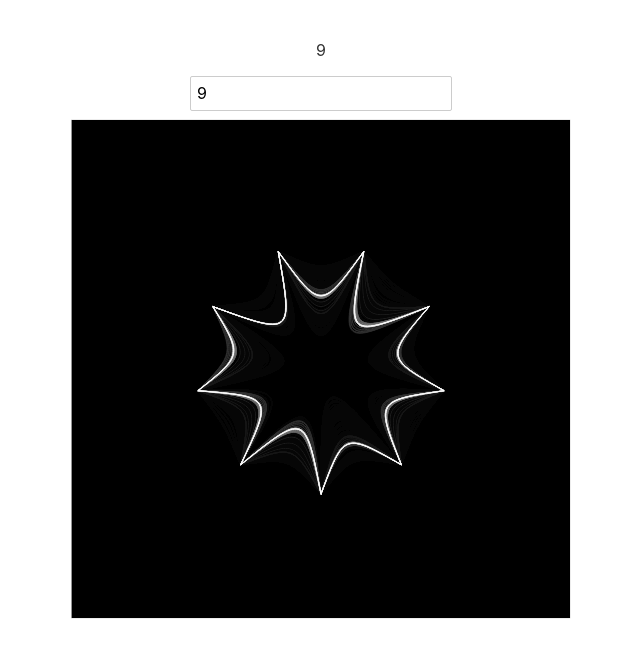
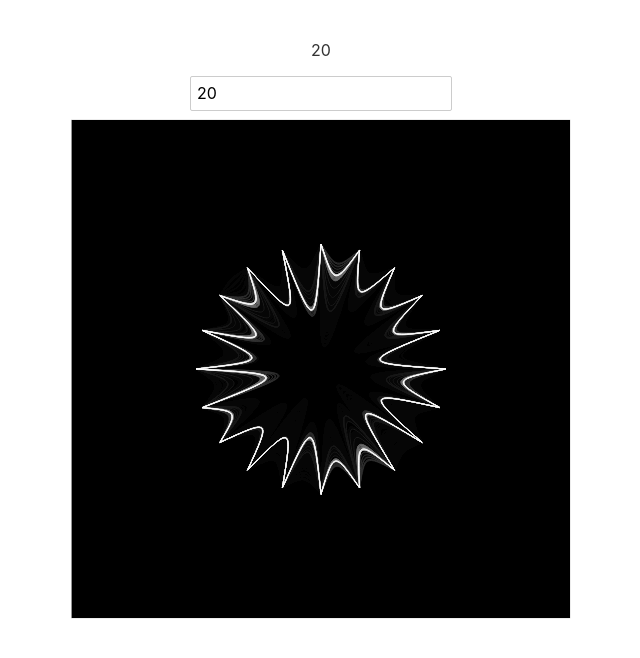
Before and after one commit to nikokozak/bezier_circle_archsketch, a Svelte app: page / in a window 1280 px wide. Shown: the top 658 px of the page, without its empty margins (319-959 px from the left). Built offline with nearby package versions, Linux system fonts and the light colour scheme.

Commit message:
migrate to object build pattern

```diff
--- a/src/circle.ts
+++ b/src/circle.ts
@@ -14,53 +14,19 @@ interface DrawBezierParams {
 	debug?: boolean;
 }
 
-export class BezierCircle {
-
-	p: any; // P5 Sketch instance
-	debug: boolean; // Used to draw points at CP locations.
-
-	center_x: number;
-	center_y: number;
-	radius: number;
-
-	numPoints: number; // Number of vertices for shape.
-	private _numPoints: number; // Aid for change detection.
-
-	interval: number; // Store for rotation interval, used when defining points and CP's.
-
-	func_x: Function; // Defines how vertices are placed in the world.
-	func_y: Function; // Defines how vertices are placed in the world.
-
-	cp_func_x: Function; // Defines how CP's are placed in the world.
-	cp_func_y: Function; // Defines how CP's are placed in the world.
-
-	points: Array<any>; // Store for our vertices.
-
-	private calc_x: Function; // Incorporates radius, position, etc.
-	private calc_y: Function; // Incorporates radius, position, etc.
-
-	private calc_cp_x: Function; // Incorporates radius, position, etc.
-	private calc_cp_y: Function; // Incorporates radius, position, etc.
-
-	anim_length: number; // How fast the animation should cycle to the next state.
-	private anim_timer: number; // Internal animation counter.
-
-	contraction_func: Function; // Defines a scalar for CP positions.
-
-	constructor(p: any, params: DrawBezierParams = {}) {
-
-		this.p = p;
-
-		this.center_x = params.center_x || p.width/2;
-		this.center_y = params.center_y || p.height/2;
-		this.radius = params.radius || p.width/4;
+export const BezierCircle = function(p5: any, params: DrawBezierParams)
+{
+	this.p = p5;
+	this.center_x = params.center_x || this.p.width/2;
+	this.center_y = params.center_y || this.p.height/2;
+	this.radius = params.radius || this.p.width/4;
 
 	// Keep track of step changes.
 
 	this.numPoints = params.numPoints || 9;
 	this._numPoints = this.numPoints;
 
-		this.interval = this.makeInterval(this.numPoints);
+	this.interval = this._makeInterval(this.numPoints);
 
 	this.anim_length = params.anim_length || 60;
 
@@ -84,15 +50,31 @@ export class BezierCircle {
 
 	this.anim_timer = 0;
 
-		// Populate points
 	this.makePoints();
 }
 
-	private makeInterval = (numPoints: number) => {
+BezierCircle.prototype.makePoints = function()
+{
+		this.points[0] = this._makeNullVertex();
+
+		for (let z = 1; z <= this.numPoints; z++) {
+
+			const i = this.interval + (this.interval * 2 * (z - 1));
+
+			this.points[z] = this._makeBezierVertex(z, i);
+
+			this.points[z].cp_tween = this._makeCPTween(this.points[z]);
+			this.points[z].cp_tween.pause();
+		}
+}
+
+BezierCircle.prototype._makeInterval = function(numPoints: number)
+{
 	return (Math.PI * 2) / (numPoints * 2);
 }
 
-	private makeNullVertex = (base: number = 0) => {
+BezierCircle.prototype._makeNullVertex = function(base: number = 0)
+{
 	return {
 		index: 0,
 		x_pos: this.calc_x(base),
@@ -115,7 +97,8 @@ export class BezierCircle {
 	}
 }
 
-	private makeBezierVertex = (index: number, currentInterval: number) => {
+BezierCircle.prototype._makeBezierVertex = function(index: number, currentInterval: number)
+{
 	const calc_cp_x = this.calc_cp_x(currentInterval);
 	const calc_cp_y = this.calc_cp_y(currentInterval);
 
@@ -147,7 +130,8 @@ export class BezierCircle {
 			}
 }
 
-	private makeCPTween = (bezierVertex: any, duration: number = 2, type: string = 'elastic') => {
+BezierCircle.prototype._makeCPTween = function(bezierVertex: any, duration: number = 2, type: string = 'elastic')
+{
 		return gsap.fromTo(
 			bezierVertex,
 			{
@@ -171,7 +155,8 @@ export class BezierCircle {
 		);
 }
 
-	private setNewBezierVertexState = (bezierVertex: any, currentInterval: number) => {
+BezierCircle.prototype._setNewBezierVertexState = function(bezierVertex: any, currentInterval: number)
+{
 		this.p.noiseSeed(Math.random() * 1024);
 		this.p.randomSeed(Math.random() * 1024);
 
@@ -197,27 +182,12 @@ export class BezierCircle {
 		bezierVertex.cp1y_next = calc_cp_y;
 }
 
-	makePoints = () => {
-
-		this.points[0] = this.makeNullVertex();
-
-		for (let z = 1; z <= this.numPoints; z++) {
-
-			const i = this.interval + (this.interval * 2 * (z - 1));
-
-			this.points[z] = this.makeBezierVertex(z, i);
-
-			this.points[z].cp_tween = this.makeCPTween(this.points[z]);
-			this.points[z].cp_tween.pause();
-		}
-	}
-
-	refreshPoints = () => {
-
+BezierCircle.prototype._refreshPoints = function()
+{
 	if (this.numPoints != this._numPoints) {
 		console.log("Steps changed");
 
-			this.interval = this.makeInterval(this.numPoints);
+		this.interval = this._makeInterval(this.numPoints);
 		this._numPoints = this.numPoints;
 
 		this.makePoints();
@@ -227,31 +197,28 @@ export class BezierCircle {
 
 		const i = this.interval + (this.interval * 2 * (z - 1));
 
-			this.setNewBezierVertexState(this.points[z], i);
+		this._setNewBezierVertexState(this.points[z], i);
 
-			this.points[z].cp_tween = this.makeCPTween(this.points[z]);
+		this.points[z].cp_tween = this._makeCPTween(this.points[z]);
 		this.points[z].cp_tween.pause();
-
+	}
 }
 
-	}
-
-	refresh = (timer: number) => {
-
+BezierCircle.prototype.refresh = function(timer: number)
+{
 	this.anim_timer = (timer % this.anim_length) / (this.anim_length - 1);
 
 	if (this.anim_timer == 0 || this.numPoints != this._numPoints) {
-			this.refreshPoints();
+		this._refreshPoints();
 	}
 
 	for (let i = 1; i <= this.numPoints; i++) {
 		this.points[i].cp_tween.progress(this.anim_timer);
 	}
-
 }
 
-	draw = () => {
-
+BezierCircle.prototype.draw = function()
+{
 	const p = this.p;
 
 	if (!this.hasPoints()) {
@@ -285,10 +252,8 @@ export class BezierCircle {
 	p.endShape();
 }
 
-	private hasPoints = () => {
+BezierCircle.prototype.hasPoints = function() {
 		return typeof this.points[0] == "object" && this.points[0].first == true;
-	}
-
 }
 
 const setDefaultFunction = (paramToCheck: any, defaultFunction: Function) => {
--- a/src/sketch.ts
+++ b/src/sketch.ts
@@ -29,7 +29,7 @@ const sketch = (setupDoneCallback: Function) => {
 			p.circle = new BezierCircle(
 				p,
 				{
-					steps: 20,
+					numPoints: 20,
 					contraction_func: (i: number) => { return p.noise(i) * 1 }
 				}
 			);
```
Lines whose indentation alone changed are shown as unchanged.
